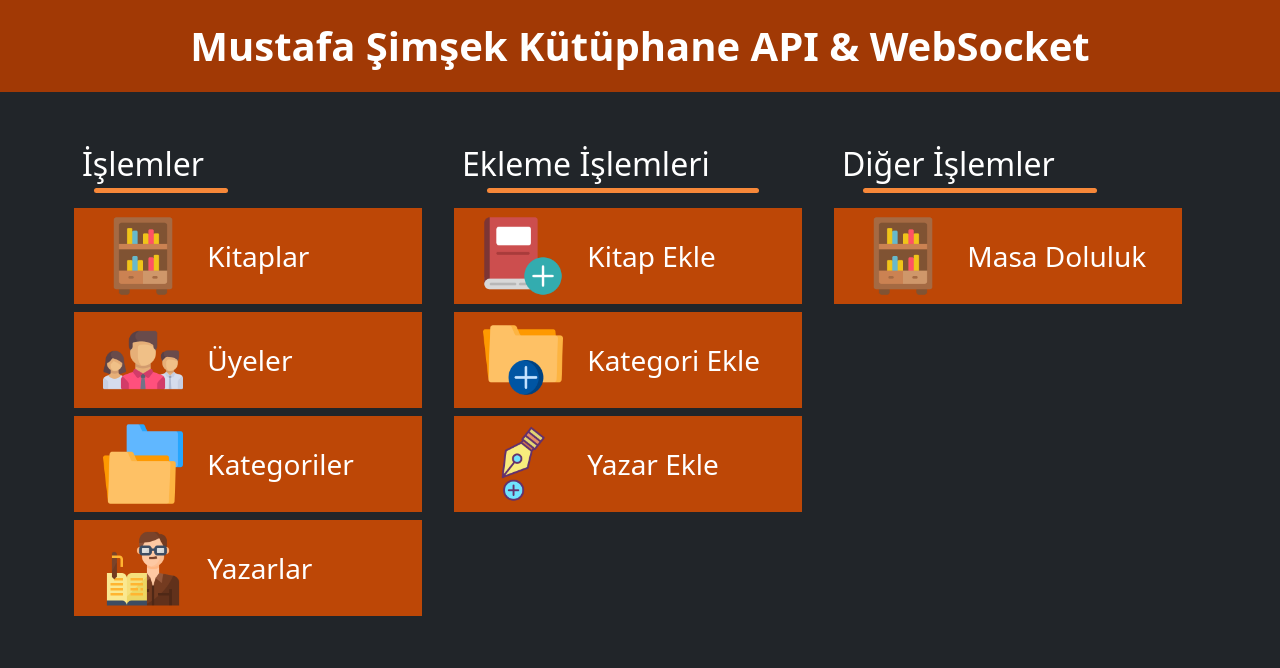
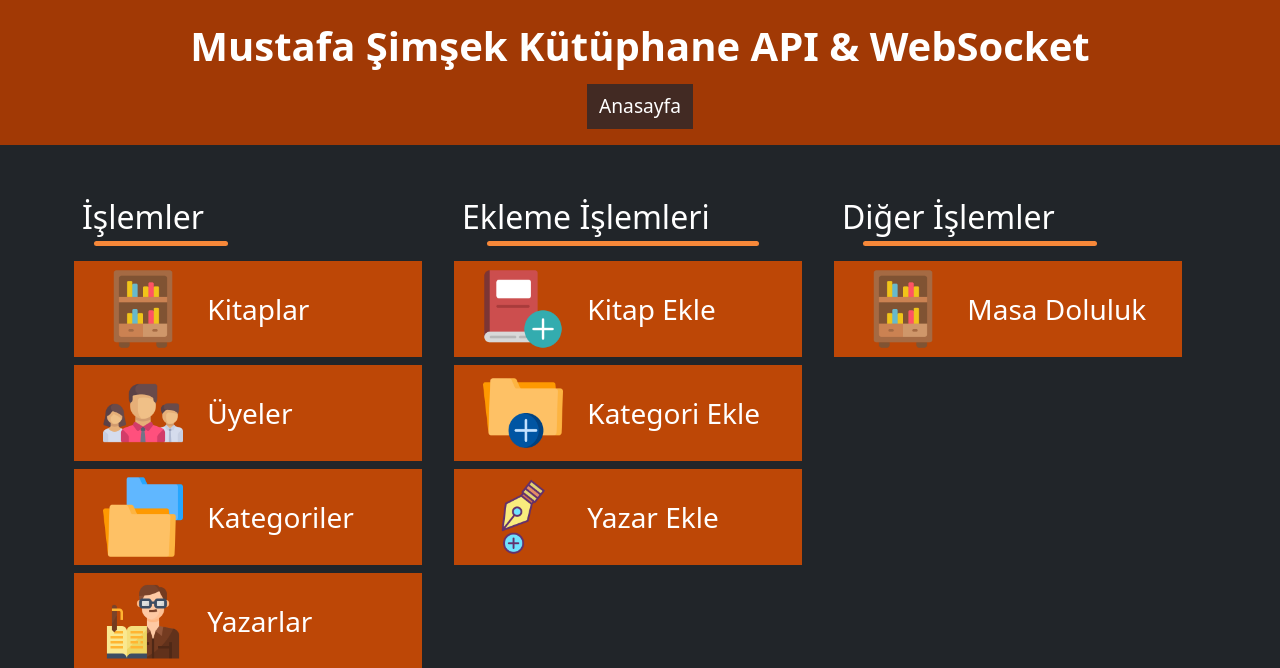
Before and after one commit to mustafa-php/kutuphane-sistemi-rest-api-websocket, a PHP site: page /yonetici/index.php in a window 1280 px wide. Shown: the top 668 px of the page. Run offline with PHP 8.4, Linux system fonts and the light colour scheme.

Commit message:
type any message here

```diff
--- a/client/client/kategori_islemler.php
+++ b/client/client/kategori_islemler.php
@@ -44,7 +44,7 @@ class kategori_islem
                 <div class="alert alert-primary show row w-100" role="alert">
                     <div class="col fs-3"><?php echo $deger->baslik; ?></div>
                     <div class="col-auto">
-                        <a href="kategoriler/?islem=sil&id=<?php echo $deger->id; ?>" class="btn btn-danger">
+                        <a href="yonetici/kategoriler/?islem=sil&id=<?php echo $deger->id; ?>" class="btn btn-danger">
                             <span>
                                 <svg xmlns="http://www.w3.org/2000/svg" width="25" height="25" fill="currentColor" class="bi bi-trash3-fill" viewBox="0 0 16 16">
                                     <path d="M11 1.5v1h3.5a.5.5 0 0 1 0 1h-.538l-.853 10.66A2 2 0 0 1 11.115 16h-6.23a2 2 0 0 1-1.994-1.84L2.038 3.5H1.5a.5.5 0 0 1 0-1H5v-1A1.5 1.5 0 0 1 6.5 0h3A1.5 1.5 0 0 1 11 1.5Zm-5 0v1h4v-1a.5.5 0 0 0-.5-.5h-3a.5.5 0 0 0-.5.5ZM4.5 5.029l.5 8.5a.5.5 0 1 0 .998-.06l-.5-8.5a.5.5 0 1 0-.998.06Zm6.53-.528a.5.5 0 0 0-.528.47l-.5 8.5a.5.5 0 0 0 .998.058l.5-8.5a.5.5 0 0 0-.47-.528ZM8 4.5a.5.5 0 0 0-.5.5v8.5a.5.5 0 0 0 1 0V5a.5.5 0 0 0-.5-.5Z" />
@@ -76,7 +76,7 @@ class kategori_islem
 
         <div class="col-12">
             <div class="text-center mb-5">
-                <h1>Kitap Ekle</h1>
+                <h1>Kategori Ekle</h1>
             </div>
             <div class="row justify-content-center">
                 <div class="col-6">
--- a/client/client/uye_islemler.php
+++ b/client/client/uye_islemler.php
@@ -131,7 +131,7 @@ class uye_islem
         }
 
         if ($_SERVER["REQUEST_METHOD"] == "POST") {
-            $isim = $_POST["isim"];
+            $isim = $_POST["isimsoyisim"];
             $eposta = $_POST["eposta"];
             $tel = $_POST["tel"];
             $sehir = $_POST["sehir"];
--- a/client/client/yazar_islemler.php
+++ b/client/client/yazar_islemler.php
@@ -45,7 +45,7 @@ class yazar_islem
                 <div class="alert alert-primary show row w-100" role="alert">
                     <div class="col fs-3"><?php echo $deger->isim; ?></div>
                     <div class="col-auto">
-                        <a href="yazarlar/?islem=sil&id=<?php echo $deger->id; ?>" class="btn btn-danger">
+                        <a href="yonetici/yazarlar/?islem=sil&id=<?php echo $deger->id; ?>" class="btn btn-danger">
                             <span>
                                 <svg xmlns="http://www.w3.org/2000/svg" width="25" height="25" fill="currentColor" class="bi bi-trash3-fill" viewBox="0 0 16 16">
                                     <path d="M11 1.5v1h3.5a.5.5 0 0 1 0 1h-.538l-.853 10.66A2 2 0 0 1 11.115 16h-6.23a2 2 0 0 1-1.994-1.84L2.038 3.5H1.5a.5.5 0 0 1 0-1H5v-1A1.5 1.5 0 0 1 6.5 0h3A1.5 1.5 0 0 1 11 1.5Zm-5 0v1h4v-1a.5.5 0 0 0-.5-.5h-3a.5.5 0 0 0-.5.5ZM4.5 5.029l.5 8.5a.5.5 0 1 0 .998-.06l-.5-8.5a.5.5 0 1 0-.998.06Zm6.53-.528a.5.5 0 0 0-.528.47l-.5 8.5a.5.5 0 0 0 .998.058l.5-8.5a.5.5 0 0 0-.47-.528ZM8 4.5a.5.5 0 0 0-.5.5v8.5a.5.5 0 0 0 1 0V5a.5.5 0 0 0-.5-.5Z" />
--- a/client/include/bas.php
+++ b/client/include/bas.php
@@ -18,9 +18,21 @@ session_start();
 </head>
 
 <body>
-
-    <header>
-        <div class="fs-1 fw-bold text-center p-3 text-white">
+    <style>
+        header a {
+            font-size: 1.2rem;
+            padding: .5rem 1.5rem;
+            margin: 1rem .5rem;
+            display: inline-block;
+            background: #422A23;
+            width: min-content;
+        }
+    </style>
+    <header class="container-fluid">
+        <div class="fs-1 fw-bold text-center p-3 pb-2 text-white col-12">
             Mustafa Şimşek Kütüphane API & WebSocket
         </div>
+        <div class="row justify-content-center">
+            <a href="yonetici/" class="col-auto">Anasayfa</a>
+        </div>
     </header>
--- a/client/yonetici/index.php
+++ b/client/yonetici/index.php
@@ -11,25 +11,25 @@
             </div>
             <div class="flex-column">
                 <div class="col-12 p-1">
-                    <a href="kitaplar/" class="menu-baglanti row align-items-center justify-content-center py-2 px-3 w-100">
+                    <a href="yonetici/kitaplar/" class="menu-baglanti row align-items-center justify-content-center py-2 px-3 w-100">
                         <span class="col-4 text-center"><img src="resim/kitaplar.png" alt=""></span>
                         <span class="fs-3 col-8">Kitaplar</span>
                     </a>
                 </div>
                 <div class="col-12 p-1">
-                    <a href="uyeler/" class="menu-baglanti row align-items-center justify-content-center py-2 px-3 w-100">
+                    <a href="yonetici/uyeler/" class="menu-baglanti row align-items-center justify-content-center py-2 px-3 w-100">
                         <span class="col-4 text-center"><img src="resim/uyeler.png" alt=""></span>
                         <span class="fs-3 col-8">Üyeler</span>
                     </a>
                 </div>
                 <div class="col-12 p-1">
-                    <a href="kategoriler/" class="menu-baglanti row align-items-center justify-content-center py-2 px-3 w-100">
+                    <a href="yonetici/kategoriler/" class="menu-baglanti row align-items-center justify-content-center py-2 px-3 w-100">
                         <span class="col-4 text-center"><img src="resim/kategoriler.png" alt=""></span>
                         <span class="fs-3 col-8">Kategoriler</span>
                     </a>
                 </div>
                 <div class="col-12 p-1">
-                    <a href="yazarlar/" class="menu-baglanti row align-items-center justify-content-center py-2 px-3 w-100">
+                    <a href="yonetici/yazarlar/" class="menu-baglanti row align-items-center justify-content-center py-2 px-3 w-100">
                         <span class="col-4 text-center"><img src="resim/yazarlar.png" alt=""></span>
                         <span class="fs-3 col-8">Yazarlar</span>
                     </a>
@@ -43,19 +43,19 @@
             </div>
             <div class="flex-column">
                 <div class="col-12 p-1">
-                    <a href="kitaplar/?islem=ekle" class="menu-baglanti row align-items-center justify-content-center py-2 px-3 w-100">
+                    <a href="yonetici/kitaplar/?islem=ekle" class="menu-baglanti row align-items-center justify-content-center py-2 px-3 w-100">
                         <span class="col-4 text-center"><img src="resim/kitap_ekle.png" alt=""></span>
                         <span class="fs-3 col-8">Kitap Ekle</span>
                     </a>
                 </div>
                 <div class="col-12 p-1">
-                    <a href="kategoriler/?islem=ekle" class="menu-baglanti row align-items-center justify-content-center py-2 px-3 w-100">
+                    <a href="yonetici/kategoriler/?islem=ekle" class="menu-baglanti row align-items-center justify-content-center py-2 px-3 w-100">
                         <span class="col-4 text-center"><img src="resim/kategori_ekle.png" alt=""></span>
                         <span class="fs-3 col-8">Kategori Ekle</span>
                     </a>
                 </div>
                 <div class="col-12 p-1">
-                    <a href="yazarlar/?islem=ekle" class="menu-baglanti row align-items-center justify-content-center py-2 px-3 w-100">
+                    <a href="yonetici/yazarlar/?islem=ekle" class="menu-baglanti row align-items-center justify-content-center py-2 px-3 w-100">
                         <span class="col-4 text-center"><img src="resim/yazar_ekle.png" alt=""></span>
                         <span class="fs-3 col-8">Yazar Ekle</span>
                     </a>
@@ -69,7 +69,7 @@
             </div>
             <div class="flex-column">
                 <div class="col-12 p-1">
-                    <a href="masa_doluluk/" class="menu-baglanti row align-items-center justify-content-center py-2 px-3 w-100">
+                    <a href="yonetici/masa_doluluk/" class="menu-baglanti row align-items-center justify-content-center py-2 px-3 w-100">
                         <span class="col-4 text-center"><img src="resim/kitaplar.png" alt=""></span>
                         <span class="fs-3 col-8">Masa Doluluk</span>
                     </a>
```
Also changed, not shown: client/client/kitap_islemler.php (+6 -3 lines).
